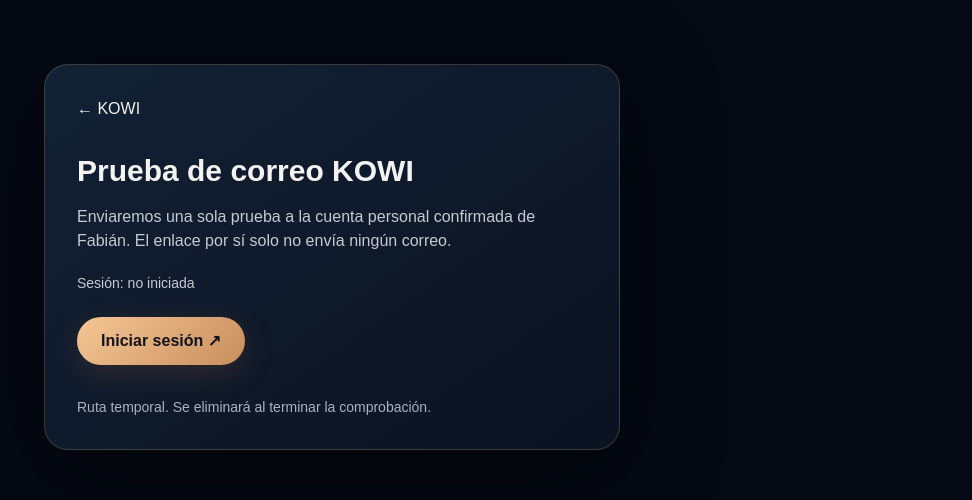
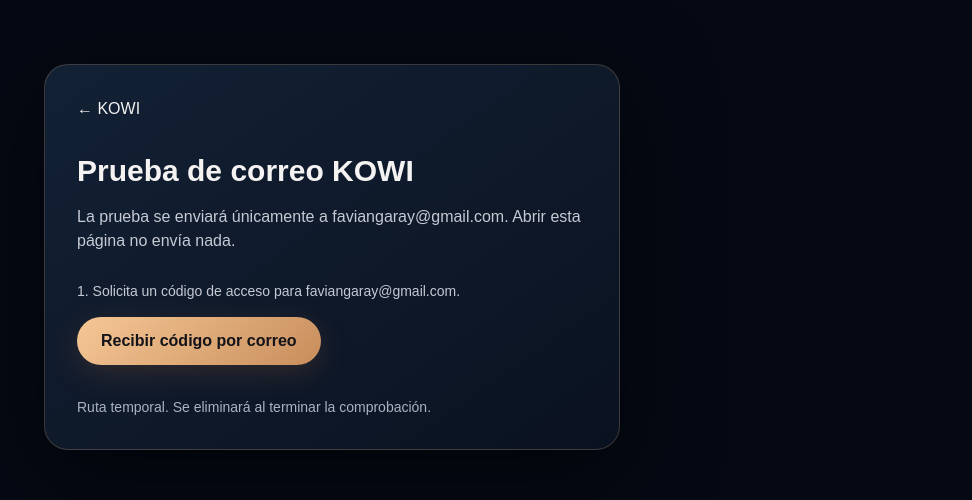
Before and after one commit to KowiFabian/kowi-One-Web, a Next.js app: page /test-email in a window 1280 px wide. Shown: the top 500 px of the page, without its empty margins (308-1280 px from the left). Built offline with nearby package versions, Linux system fonts and the light colour scheme; no server answers.

Commit message:
Keep sign-in and email test in one screen

```diff
--- a/src/app/test-email/page.tsx
+++ b/src/app/test-email/page.tsx
@@ -4,20 +4,73 @@
 import { browserSupabase } from '@/lib/supabase-browser';
 import { api } from '@/lib/api';
 
+const target = 'faviangaray@gmail.com';
 export default function TestEmailPage() {
-  const [email, setEmail] = useState<string | null>(null);
+  const [sessionEmail, setSessionEmail] = useState<string | null>(null);
+  const [ready, setReady] = useState(false);
+  const [sentCode, setSentCode] = useState(false);
+  const [code, setCode] = useState('');
   const [busy, setBusy] = useState(false);
+  const [notice, setNotice] = useState('');
   const [result, setResult] = useState('');
+
   useEffect(() => {
-    browserSupabase()?.auth.getUser().then(({ data }) => setEmail(data.user?.email ?? null)).catch(() => setEmail(null));
+    const client = browserSupabase();
+    if (!client) { setNotice('El acceso a Kowi no está configurado.'); setReady(true); return; }
+    let active = true;
+    client.auth.getUser().then(({ data }) => { if (active) { setSessionEmail(data.user?.email ?? null); setReady(true); } })
+      .catch(() => { if (active) { setNotice('No se pudo comprobar tu sesión.'); setReady(true); } });
+    const { data } = client.auth.onAuthStateChange((_event, session) => { if (active) setSessionEmail(session?.user.email ?? null); });
+    return () => { active = false; data.subscription.unsubscribe(); };
   }, []);
+
+  async function requestCode(event: React.FormEvent) {
+    event.preventDefault();
+    const client = browserSupabase(); if (!client || busy) return;
+    setBusy(true); setNotice('');
+    try {
+      const { error } = await client.auth.signInWithOtp({ email: target, options: { shouldCreateUser: true } });
+      if (error) throw error;
+      setSentCode(true); setNotice(`Código solicitado para ${target}. Revisa la bandeja y spam.`);
+    } catch { setNotice('No se pudo solicitar el código. Comprueba el correo e inténtalo de nuevo.'); }
+    finally { setBusy(false); }
+  }
+
+  async function verifyCode(event: React.FormEvent) {
+    event.preventDefault();
+    const client = browserSupabase(); if (!client || busy) return;
+    setBusy(true); setNotice('');
+    try {
+      const { data, error } = await client.auth.verifyOtp({ email: target, token: code.trim(), type: 'email' });
+      if (error || !data.user) throw error ?? new Error('No session');
+      setSessionEmail(data.user.email ?? null); setCode(''); setNotice('Sesión iniciada. Ahora puedes enviar la prueba.');
+    } catch { setNotice('Código inválido o caducado. Solicita uno nuevo.'); }
+    finally { setBusy(false); }
+  }
+
   async function send() {
-    setBusy(true); setResult('');
+    setBusy(true); setResult(''); setNotice('');
     try {
       const response = await api<{ ok: boolean; id?: string }>('/api/test-email', { method: 'POST' });
-      setResult(response.ok ? `Resend aceptó el envío. ID: ${response.id ?? 'no disponible'}. Confirma Delivered en Resend → Emails y la recepción en tu correo.` : 'No se pudo enviar.');
+      setResult(response.ok ? `Resend aceptó el envío. ID: ${response.id ?? 'no disponible'}. Comprueba Delivered en Resend → Emails y el mensaje en tu correo.` : 'No se pudo enviar.');
     } catch (error) { setResult(error instanceof Error ? error.message : 'No se pudo enviar.'); }
     finally { setBusy(false); }
   }
-  return <main className="kowi-cosmos min-h-screen px-6 py-16 text-white"><section className="cosmos-panel mx-auto max-w-xl rounded-3xl p-8"><Link href="/" className="text-[#e8b37b]">← KOWI</Link><h1 className="mt-8 text-3xl font-semibold">Prueba de correo KOWI</h1><p className="mt-4 text-[#c5cad4]">Enviaremos una sola prueba a la cuenta personal confirmada de Fabián. El enlace por sí solo no envía ningún correo.</p><p className="mt-5 text-sm text-[#c5cad4]">Sesión: {email ?? 'no iniciada'}</p>{email ? <button onClick={send} disabled={busy} className="kowi-gold-btn mt-6 rounded-full px-6 py-3 font-semibold disabled:opacity-50">{busy ? 'Enviando…' : 'Enviar correo de prueba'}</button> : <Link href="/kowi" className="kowi-gold-btn mt-6 inline-block rounded-full px-6 py-3 font-semibold">Iniciar sesión ↗</Link>}{result && <p role="status" className="mt-6 rounded-xl border border-white/20 p-4">{result}</p>}<p className="mt-8 text-sm text-[#a9b3c1]">Ruta temporal. Se eliminará al terminar la comprobación.</p></section></main>;
+
+  return <main className="kowi-cosmos min-h-screen px-6 py-16 text-white"><section className="cosmos-panel mx-auto max-w-xl rounded-3xl p-8">
+    <Link href="/" className="text-[#e8b37b]">← KOWI</Link>
+    <h1 className="mt-8 text-3xl font-semibold">Prueba de correo KOWI</h1>
+    <p className="mt-4 text-[#c5cad4]">La prueba se enviará únicamente a {target}. Abrir esta página no envía nada.</p>
+    {!ready ? <p role="status" className="mt-7">Comprobando sesión…</p> : sessionEmail?.toLowerCase() === target ? <div className="mt-7">
+      <p className="text-sm text-[#c5cad4]">Sesión iniciada: {sessionEmail}</p>
+      <button type="button" onClick={send} disabled={busy} className="kowi-gold-btn mt-5 rounded-full px-6 py-3 font-semibold disabled:opacity-50">{busy ? 'Enviando…' : 'Enviar correo de prueba'}</button>
+    </div> : <div className="mt-7">
+      {sessionEmail && <p className="mb-4 rounded-xl border border-amber-300/30 p-3 text-sm">Tu sesión actual es {sessionEmail}. Para esta prueba entra con {target}.</p>}
+      {!sentCode ? <form onSubmit={requestCode}><p className="text-sm text-[#c5cad4]">1. Solicita un código de acceso para {target}.</p><button disabled={busy} className="kowi-gold-btn mt-4 rounded-full px-6 py-3 font-semibold disabled:opacity-50">{busy ? 'Solicitando…' : 'Recibir código por correo'}</button></form> :
+      <form onSubmit={verifyCode}><label htmlFor="email-code" className="block text-sm text-[#c5cad4]">2. Introduce el código recibido</label><input id="email-code" autoComplete="one-time-code" inputMode="numeric" required maxLength={10} value={code} onChange={event => setCode(event.target.value)} className="mt-2 w-full rounded-xl border border-white/20 bg-[#101827] p-3 text-white"/><button disabled={busy} className="kowi-gold-btn mt-4 rounded-full px-6 py-3 font-semibold disabled:opacity-50">{busy ? 'Verificando…' : 'Verificar y continuar'}</button><button type="button" onClick={() => { setSentCode(false); setCode(''); }} className="ml-4 mt-4 text-sm underline">Solicitar otro código</button></form>}
+    </div>}
+    {notice && <p role="status" className="mt-6 rounded-xl border border-white/20 p-4">{notice}</p>}
+    {result && <p role="status" className="mt-6 rounded-xl border border-white/20 p-4">{result}</p>}
+    <p className="mt-8 text-sm text-[#a9b3c1]">Ruta temporal. Se eliminará al terminar la comprobación.</p>
+  </section></main>;
 }
```
